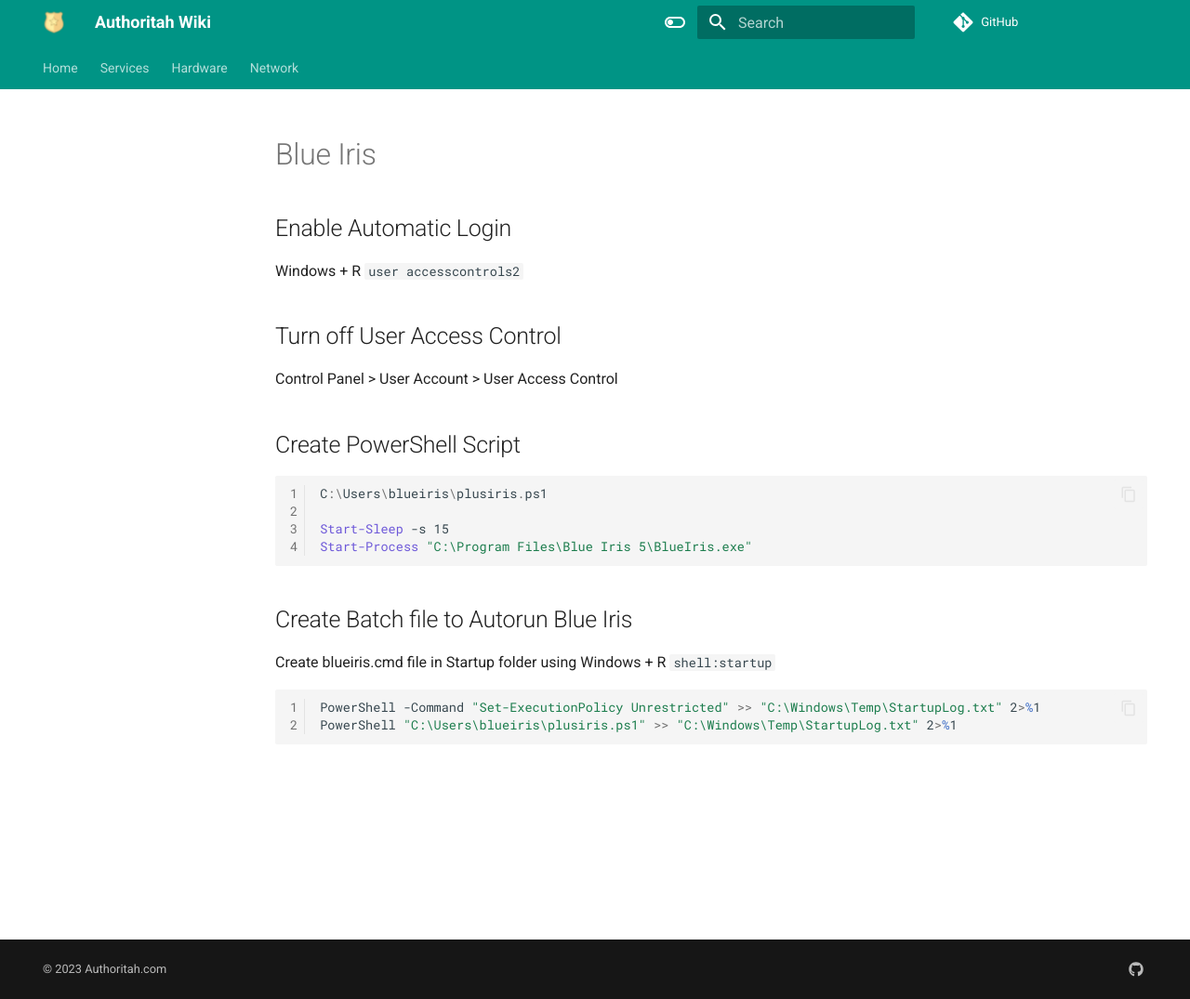
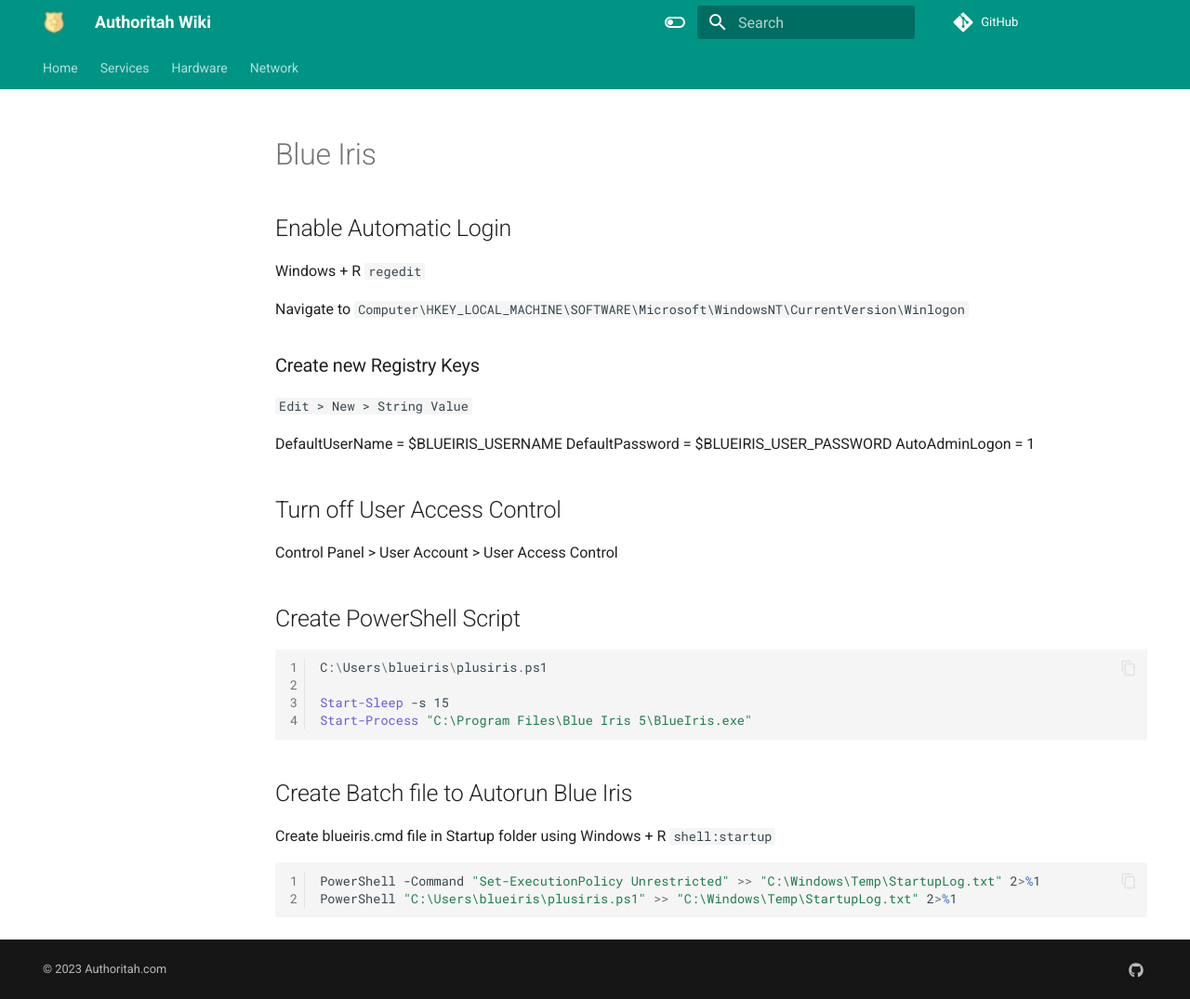
Before and after one commit to NX211/authoritah-wiki, an MkDocs documentation site: the page built from docs/services/blueiris.md, in a window 1280 px wide and 1075 px high. Shown: the whole window at 93% size. Built offline with MkDocs 1.6.1 and Material for MkDocs 9.7.7, drawn with Linux system fonts in a browser that asks for light colours; comment, search, counter and statistics services are not loaded.

Commit message:
update blueiris

```diff
--- a/docs/services/blueiris.md
+++ b/docs/services/blueiris.md
@@ -2,7 +2,17 @@
 
 ## Enable Automatic Login
 
-Windows + R  `user accesscontrols2`
+Windows + R  `regedit`
+
+Navigate to `Computer\HKEY_LOCAL_MACHINE\SOFTWARE\Microsoft\WindowsNT\CurrentVersion\Winlogon`
+
+### Create new Registry Keys
+
+`Edit > New > String Value`
+
+DefaultUserName = $BLUEIRIS_USERNAME
+DefaultPassword = $BLUEIRIS_USER_PASSWORD
+AutoAdminLogon = 1
 
 ## Turn off User Access Control
 
```
